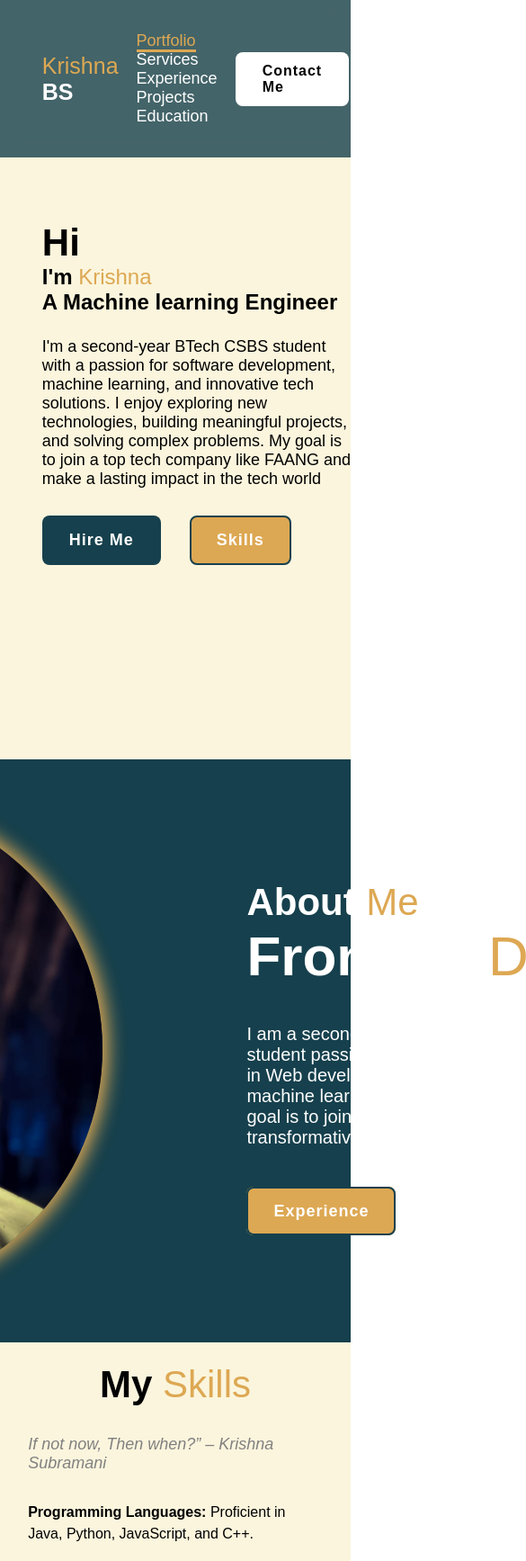
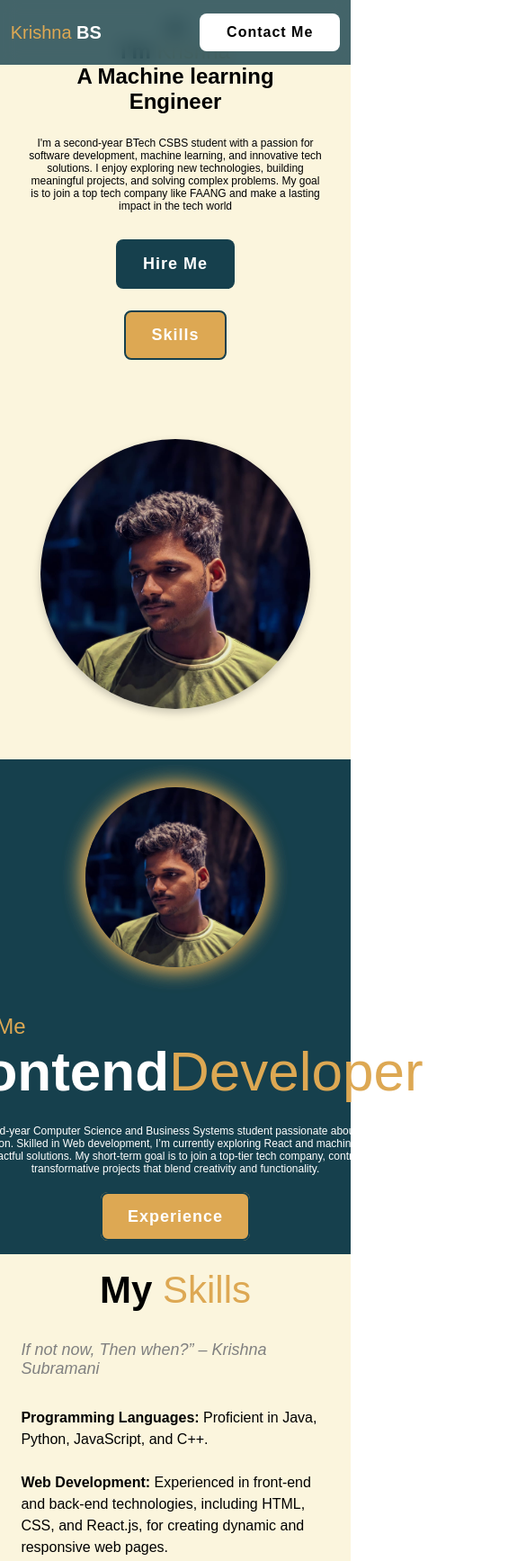
Before and after one commit to bskrishna2006/my-portfolio, a plain HTML site: page index.html in a window 390 px wide. Shown: the top 1735 px of the page at 90% size, 585 px wide, since content can reach past the window. Drawn offline with Linux system fonts and the light colour scheme.

Commit message:
feat: Made the webpage responsive

```diff
--- a/index.html
+++ b/index.html
@@ -23,11 +23,11 @@
             <a href="#">Projects</a>
             <a href="#">Education</a>
         </nav>
-        <a href="#" class="contact">Contact Me</a>
+        <a href="#contact" class="contact">Contact Me</a>
     </header>
     <section class="home">
         <div class="home-content">
-            <h3>Hi</h3>
+            <h3 id="hi">Hi</h3>
             <h1>I'm <span>Krishna</span><br>
             A Machine learning Engineer</h1>
             <p>
--- a/style.css
+++ b/style.css
@@ -424,7 +424,7 @@ footer {
 }
 
 .progress {
-    background-color: #DDA853; /* Warm Gold */
+    background-color: #DDA853;
     height: 100%;
     line-height: 25px;
     color: white;
@@ -433,3 +433,224 @@ footer {
     font-size: 14px;
     transition: width 0.5s ease-in-out;
 }
+hi{
+    padding: 0 0;
+    justify-content: flex-start;
+    align-items: flex-start;
+    left:10px;
+}
+@media (max-width: 1200px) {
+    .header {
+        padding: 25px 8%;
+    }
+
+    .navbar a {
+        font-size: 16px;
+        margin: 0 15px;
+    }
+
+    .home {
+        padding: 20px 8% 0;
+        gap: 3em;
+    }
+
+    .home-content h2 {
+        font-size: 48px;
+    }
+
+    .home-content h3 {
+        font-size: 32px;
+    }
+
+    .home-content p {
+        font-size: 16px;
+    }
+
+    .btn-box {
+        width: 100%;
+        gap: 1.5em;
+    }
+
+    .img-box {
+        max-width: 400px;
+    }
+
+    .img-box img {
+        max-width: 100%;
+    }
+
+    .about {
+        padding: 10% 5%;
+        gap: 5em;
+    }
+
+    .about-img img {
+        width: 300px;
+    }
+
+    .about-content h2 {
+        font-size: 36px;
+    }
+
+    .about-content p {
+        font-size: 18px;
+    }
+
+    .skills {
+        padding: 4% 6%;
+    }
+
+    .skills-container {
+        gap: 1.5rem;
+    }
+
+    footer {
+        padding: 30px 0;
+    }
+}
+@media (max-width: 992px) {
+    .header {
+        padding: 20px 5%;
+    }
+
+    .navbar a {
+        font-size: 14px;
+        margin: 0 10px;
+    }
+
+    .home-content h2 {
+        font-size: 40px;
+    }
+
+    .home-content h3 {
+        font-size: 28px;
+    }
+
+    .home-content p {
+        font-size: 14px;
+    }
+
+    .btn-box {
+        flex-direction: column;
+        align-items: center;
+    }
+
+    .about {
+        flex-direction: column;
+        gap: 3em;
+    }
+
+    .about-img img {
+        width: 250px;
+    }
+
+    .about-content h2 {
+        font-size: 32px;
+    }
+
+    .about-content p {
+        font-size: 16px;
+    }
+
+    .skills-container {
+        flex-direction: column;
+        gap: 1em;
+    }
+}
+@media (max-width: 768px) {
+    .home {
+        flex-direction: column;
+        gap: 2em;
+        text-align: center;
+    }
+
+    .home-content h2 {
+        font-size: 36px;
+    }
+
+    .home-content h3 {
+        font-size: 24px;
+    }
+
+    .about {
+        text-align: center;
+        padding: 8% 4%;
+    }
+
+    .about-content h2 {
+        font-size: 28px;
+    }
+
+    .about-content p {
+        font-size: 14px;
+    }
+
+    .img-box {
+        max-width: 300px;
+    }
+
+    footer {
+        padding: 20px 0;
+    }
+}
+@media (max-width: 576px) {
+    .header {
+        padding: 15px 3%;
+    }
+
+    .navbar {
+        display: none;
+    }
+
+    .logo {
+        font-size: 20px;
+    }
+
+    .home-content h2 {
+        font-size: 30px;
+    }
+
+    .home-content h3 {
+        font-size: 20px;
+    }
+
+    .home-content p {
+        font-size: 12px;
+    }
+
+    .btn-box {
+        width: 100%;
+        flex-direction: column;
+    }
+
+    .about-content h2 {
+        font-size: 24px;
+    }
+
+    .about-content p {
+        font-size: 12px;
+    }
+
+    .about-img img {
+        width: 200px;
+    }
+
+    footer {
+        font-size: 12px;
+    }
+}
+.home-content h3,
+.home-content h2 {
+    word-wrap: break-word;
+    overflow-wrap: break-word;
+}
+@media (max-width: 768px) {
+    .home-content h2 {
+        font-size: 28px;
+        line-height: 1.2;
+    }
+
+    .home-content h3 {
+        font-size: 20px;
+    }
+}
```
